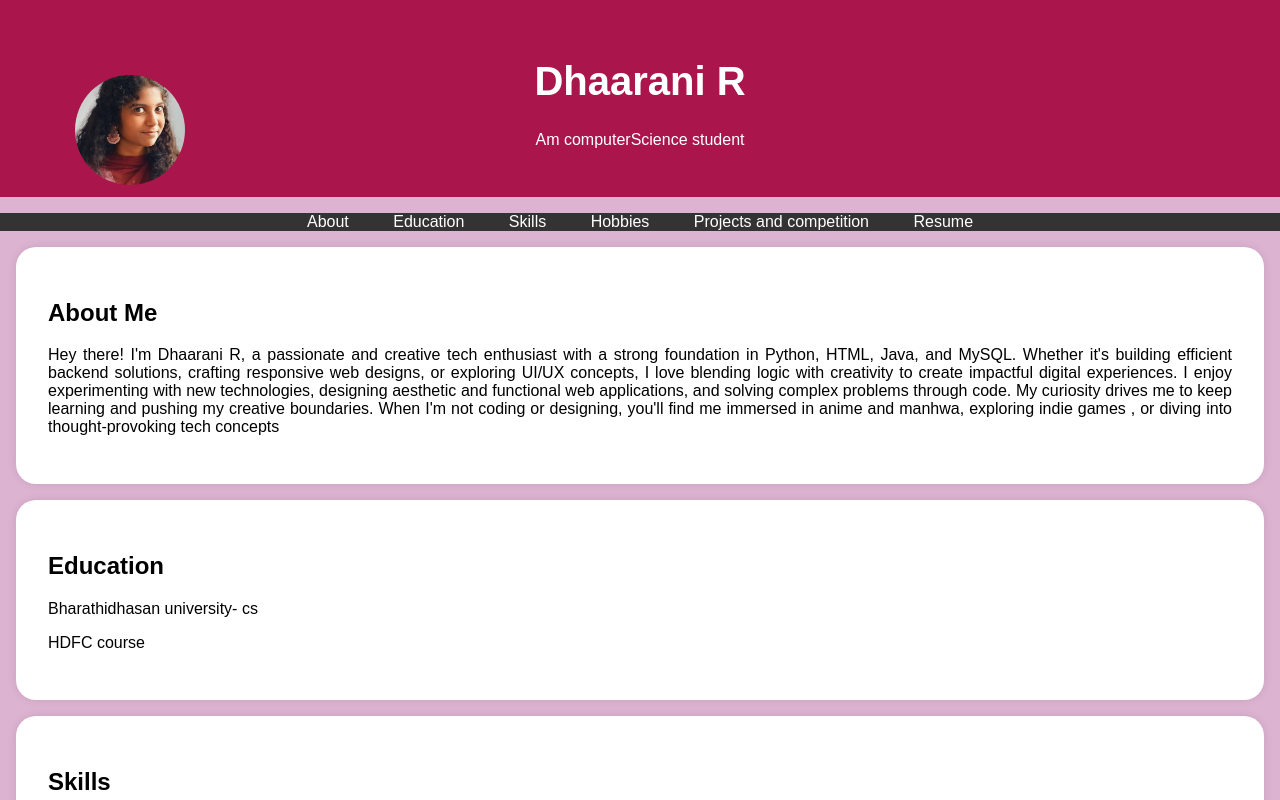
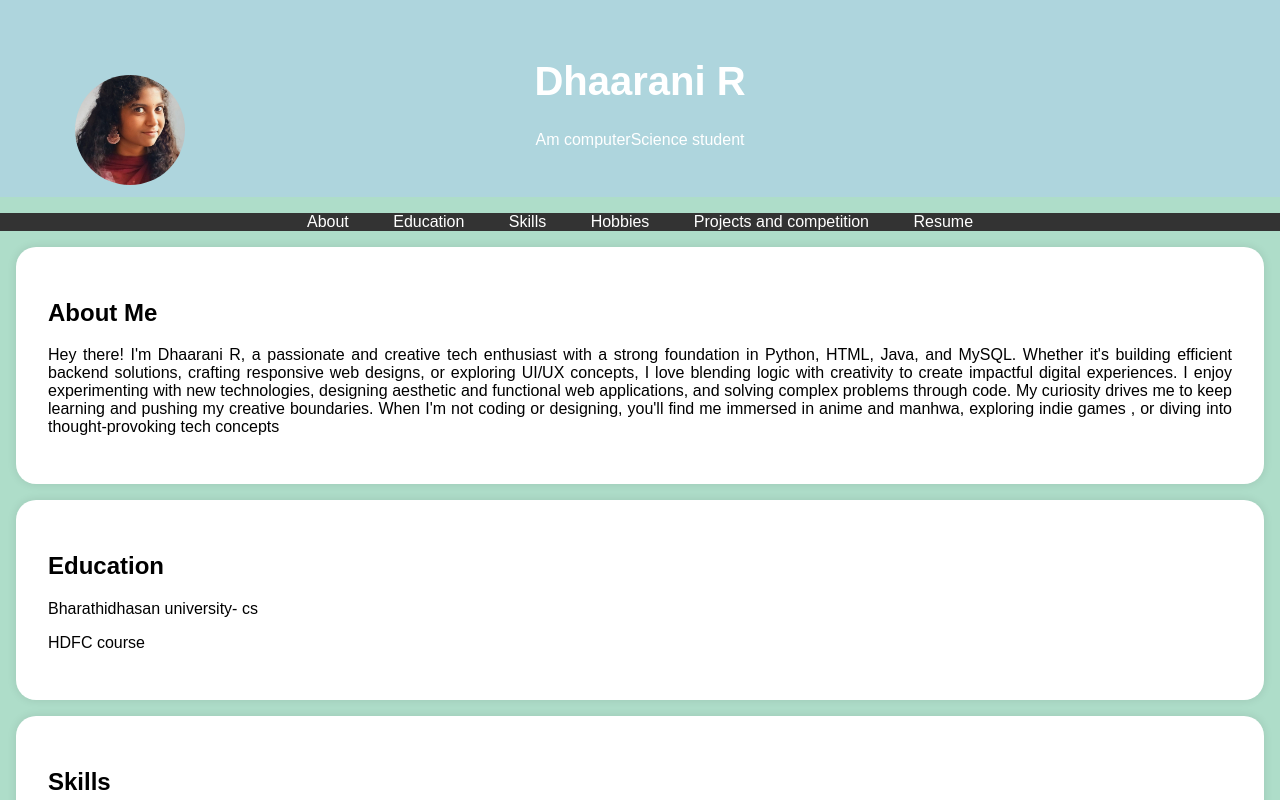
Before and after one commit to Dhaarani-R/Portfolio-, a plain HTML site: page index.html in a window 1280 px wide. Shown: the top 800 px of the page. Drawn offline with Linux system fonts and the light colour scheme.

Commit message:
Update index.html

```diff
--- a/index.html
+++ b/index.html
@@ -7,11 +7,11 @@
             font-family: Arial, sans-serif;
             margin: 0;
             padding: 0;
-            background-color: #ddb3d2;
+            background-color: #AEDDC9;
         }
 
         header {
-            background-color: #aa154c;
+            background-color: #AED5DD;
             color: #fff;
             text-align: center;
             padding: 2rem 0;
```
